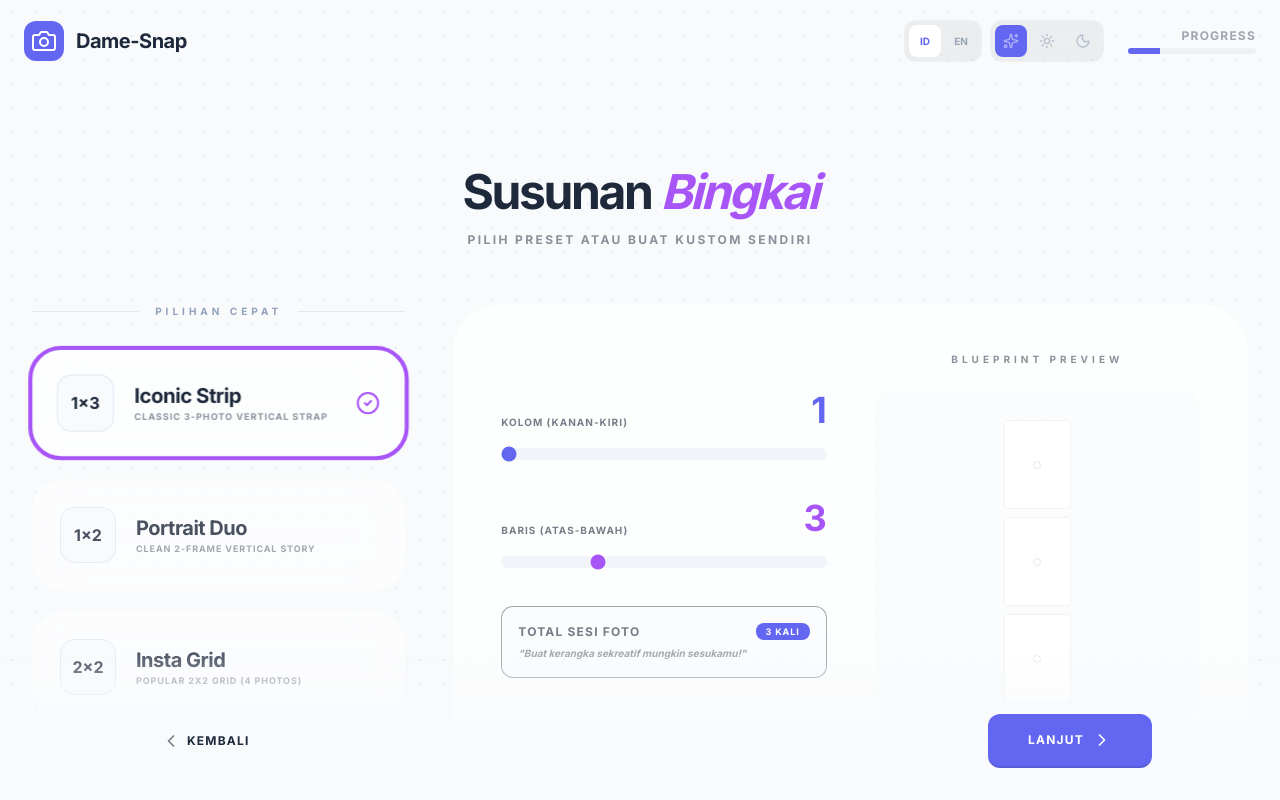
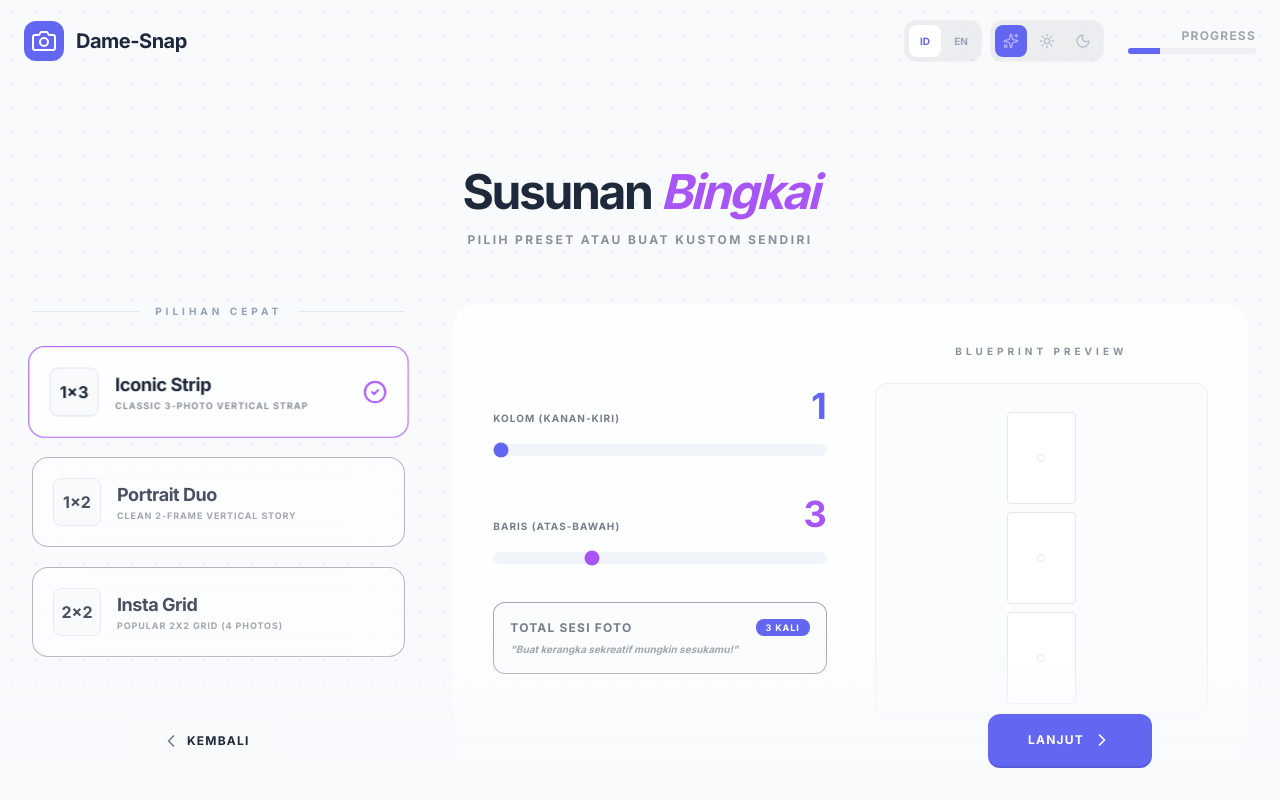
Before and after one commit to qdamai/Virtual-Photo-Studio, a Vue app: page /layout in a window 1280 px wide. Built offline with nearby package versions, Linux system fonts and the light colour scheme; a web font is replaced by a local one.

Commit message:
fix(layout): reduce excessive border-radius and padding, improve blueprint separator grid visibility

```diff
--- a/src/views/LayoutView.vue
+++ b/src/views/LayoutView.vue
@@ -32,7 +32,7 @@ const totalPhotosSelection = computed(() => store.config.cols * store.config.row
 </script>
 
 <template>
-  <div class="w-full flex flex-col items-center gap-6 md:gap-10 max-w-7xl mx-auto px-3 md:px-4 pb-16 md:pb-20 mt-4 md:mt-10">
+  <div class="w-full flex flex-col items-center gap-6 md:gap-10 max-w-7xl mx-auto px-3 md:px-4 mt-4 md:mt-10">
     <!-- Header -->
     <div class="text-center space-y-4">
       <h2 class="text-2xl md:text-4xl lg:text-5xl font-black tracking-tighter" :style="{ color: 'var(--app-text)' }">
@@ -56,18 +56,18 @@ const totalPhotosSelection = computed(() => store.config.cols * store.config.row
           v-for="layout in layouts"
           :key="layout.id"
           @click="selectLayout(layout)"
-          class="group relative backdrop-blur-xl p-4 md:p-6 rounded-[24px] md:rounded-[32px] border-2 md:border-4 transition-all duration-500 transform hover:-translate-y-1 cursor-pointer flex items-center gap-4 md:gap-5"
+          class="group relative backdrop-blur-xl p-3 md:p-5 rounded-xl md:rounded-2xl border transition-all duration-500 transform hover:-translate-y-1 cursor-pointer flex items-center gap-4 align-middle"
           :style="{
              backgroundColor: 'var(--card-bg)',
-             borderColor: currentLayoutId === layout.id ? 'var(--secondary)' : 'rgba(255,255,255,0.1)'
+             borderColor: currentLayoutId === layout.id ? 'var(--secondary)' : 'var(--ui-muted)'
           }"
           :class="currentLayoutId === layout.id ? 'shadow-xl scale-[1.02] z-10' : 'hover:shadow-md opacity-80 hover:opacity-100'"
         >
-          <div class="w-12 h-12 md:w-14 md:h-14 rounded-xl md:rounded-[14px] bg-slate-50 dark:bg-slate-800 flex items-center justify-center shrink-0 overflow-hidden shadow-inner font-black border border-slate-200 dark:border-slate-700" :style="{ color: 'var(--app-text)' }">
+          <div class="w-10 h-10 md:w-12 md:h-12 rounded-lg bg-slate-50 dark:bg-slate-800 flex items-center justify-center shrink-0 overflow-hidden shadow-inner font-black border border-slate-200 dark:border-slate-700" :style="{ color: 'var(--app-text)' }">
              {{ layout.cols }}x{{ layout.rows }}
           </div>
-          <div class="text-left">
-             <h3 class="text-lg md:text-xl font-black tracking-tight" :style="{ color: 'var(--app-text)' }">{{ layout.name }}</h3>
+          <div class="text-left flex-1">
+             <h3 class="text-base md:text-lg font-black tracking-tight" :style="{ color: 'var(--app-text)' }">{{ layout.name }}</h3>
              <p class="text-[8px] md:text-[9px] font-bold uppercase tracking-widest opacity-50" :style="{ color: 'var(--app-text)' }">{{ layout.description }}</p>
           </div>
           <CheckCircle2 v-if="currentLayoutId === layout.id" class="ml-auto w-6 h-6 text-secondary" />
@@ -76,7 +76,7 @@ const totalPhotosSelection = computed(() => store.config.cols * store.config.row
 
       <!-- Right: Custom Grid Builder -->
       <div
-        class="lg:col-span-8 p-5 md:p-8 lg:p-12 rounded-[32px] md:rounded-[48px] shadow-2xl border-b-[8px] relative group/builder"
+        class="lg:col-span-8 p-4 md:p-6 lg:p-10 rounded-2xl md:rounded-3xl shadow-xl border-b-[4px] relative group/builder"
         :style="{ backgroundColor: 'var(--card-bg)', borderColor: 'var(--sub-bg)' }"
       >
         <!-- Decoration Background -->
@@ -126,10 +126,10 @@ const totalPhotosSelection = computed(() => store.config.cols * store.config.row
            <!-- Blueprint Preview -->
            <div class="flex flex-col items-center gap-4 md:gap-6">
               <span class="text-[9px] md:text-[10px] font-black uppercase tracking-[0.4em] opacity-50" :style="{ color: 'var(--app-text)' }">Blueprint Preview</span>
-              <div
-                class="w-full aspect-square rounded-2xl p-4 md:p-5 shadow-inner border border-white/10 flex items-center justify-center transition-all overflow-hidden"
-                :style="{ backgroundColor: 'var(--sub-bg)' }"
-              >
+               <div
+                 class="w-full aspect-square rounded-xl p-4 md:p-5 shadow-inner border border-black/5 dark:border-white/5 flex items-center justify-center transition-all overflow-hidden"
+                 :style="{ backgroundColor: 'var(--sub-bg)' }"
+               >
                  <div class="w-full h-full flex items-center justify-center p-2">
                    <div
                      class="grid gap-2 transition-all duration-700 max-w-full max-h-full"
@@ -144,7 +144,7 @@ const totalPhotosSelection = computed(() => store.config.cols * store.config.row
                    >
                       <div
                         v-for="i in Math.min(totalPhotosSelection, 64)" :key="i"
-                        class="bg-white dark:bg-slate-900 shadow-sm border border-black/5 rounded-[4px] relative animate-in zoom-in duration-300"
+                        class="bg-white dark:bg-slate-900 shadow-sm border border-slate-200 dark:border-white/10 rounded-[4px] relative animate-in zoom-in duration-300"
                         :style="{ aspectRatio: `${store.cellWidth} / ${store.cellHeight}` }"
                       >
                          <div class="absolute inset-0 flex items-center justify-center opacity-10">
```
